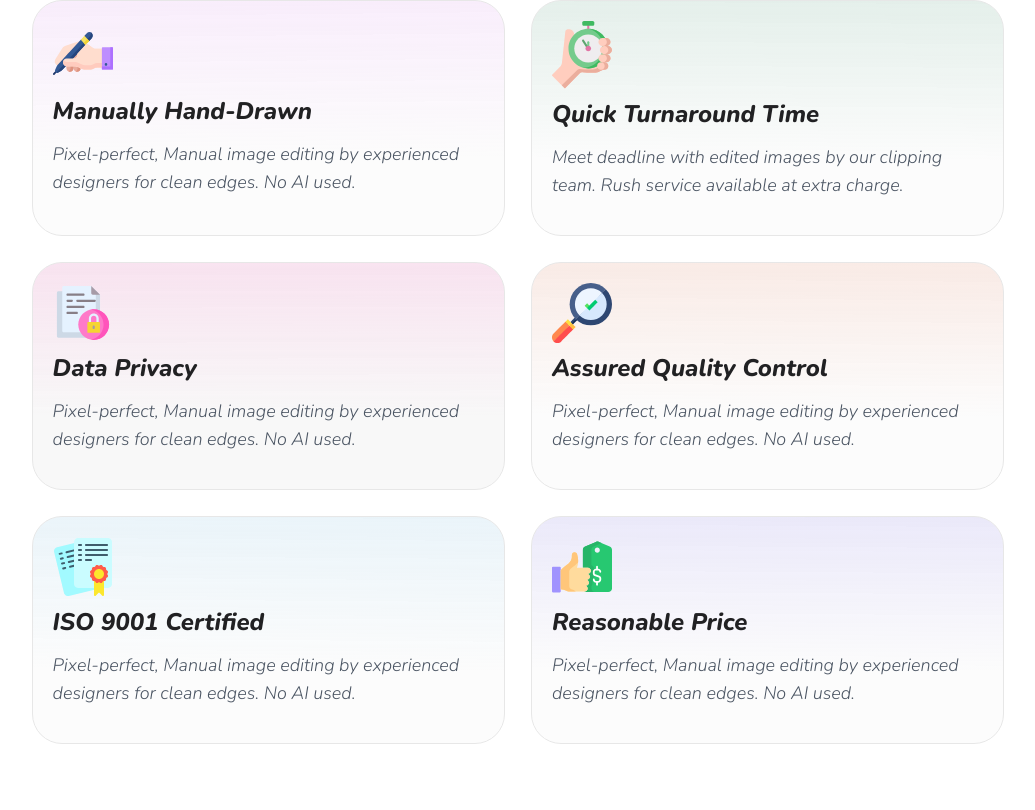
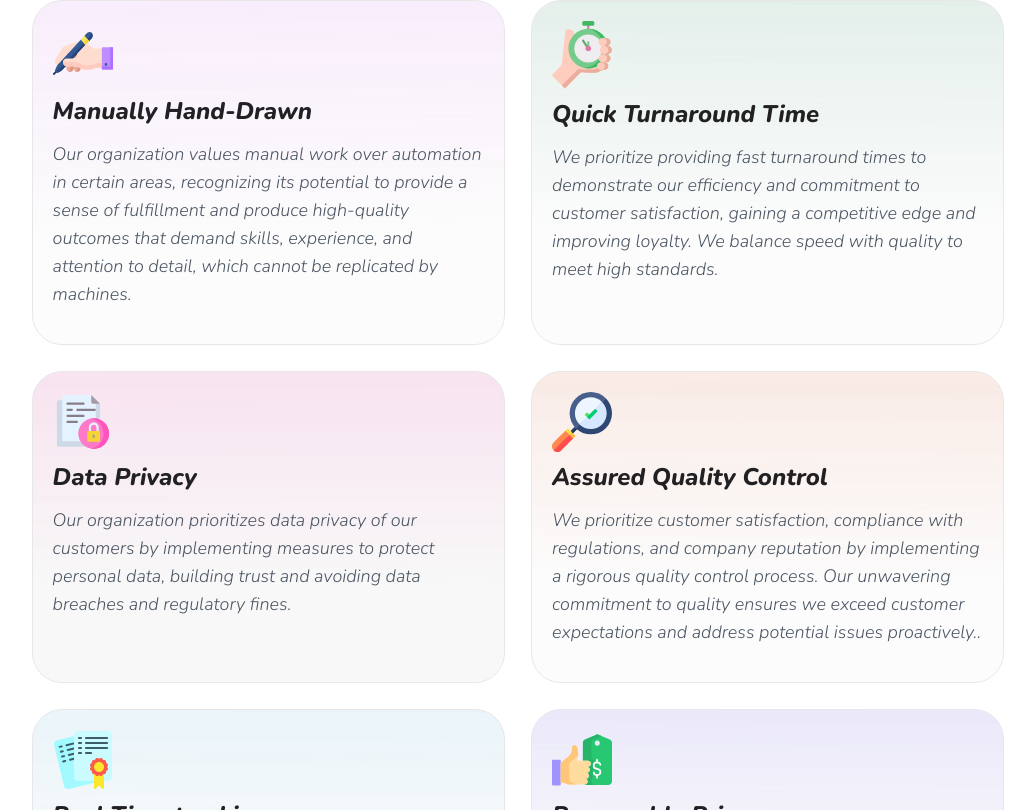
Before and after one commit to Nirmalnio/Shineditz, a React (Create React App) app: page / in a window 1280 px wide. Shown: the part 1570-2380 px from the top of the page, without its empty margins (122-1157 px from the left). Built offline with nearby package versions, Linux system fonts and the light colour scheme.

Commit message:
home page features content changes

```diff
--- a/src/Components/Footer/Footer.jsx
+++ b/src/Components/Footer/Footer.jsx
@@ -1,9 +1,10 @@
 import React from 'react'
+import Logo from ' ../Assets/Images/Shine Logo 3.jpg'
 
 function Footer() {
   return (
     <div>
-
+      {/* <img src={Logo} alt='Shine editz' /> */}
     </div>
   )
 }
--- a/src/pages/Homepage/Homepage.jsx
+++ b/src/pages/Homepage/Homepage.jsx
@@ -2,6 +2,7 @@ import React from 'react'
 import { Link } from 'react-router-dom'
 import Header from '../../Components/Head/Header'
 import "./homepage.css"
+
 import Carousel from 'react-bootstrap/Carousel';
 import silder1 from "../../Assets/Images/Banner 1.jpg"
 import silder2 from "../../Assets/Images/Banner 2.jpg"
@@ -13,41 +14,43 @@ import serives3 from "../../Assets/Images/retouch image.jpg"
 import serives4 from "../../Assets/Images/shadow.jpg"
 import serives5 from "../../Assets/Images/color-correction.jpg"
 
-import { handicon,Quick,data,Assured,iso,price } from '../../Assets/icon';
+import { handicon, Quick, data, Assured, iso, price } from '../../Assets/icon';
+
+
 function Homepage() {
 
   const services = [
     {
-    id:1,
+      id: 1,
       headin: "Image Masking",
-    desp:"Prepare for future photo editing with image files you can use for text wrapping, background removal, print media, and the web.",
-    background:"linear-gradient(165.22deg, #CF8BF3 -25.3%, rgba(253, 185, 155, 0.5) 116.66%), rgba(237, 237, 237, 0.2)",
-    image:serives1
+      desp: "Prepare for future photo editing with image files you can use for text wrapping, background removal, print media, and the web.",
+      background: "linear-gradient(165.22deg, #CF8BF3 -25.3%, rgba(253, 185, 155, 0.5) 116.66%), rgba(237, 237, 237, 0.2)",
+      image: serives1
     },
     {
-    id:2,
+      id: 2,
       headin: "Ghost Mannequin",
-    desp:"Prepare for future photo editing with image files you can use for text wrapping, background removal, print media, and the web.",
-    background:"linear-gradient(165.22deg, #DAFFC4 -25.3%, #95EAFF 116.66%), rgba(237, 237, 237, 0.2)",
-    image:serives2
-  },{
-    id:3,
+      desp: "Prepare for future photo editing with image files you can use for text wrapping, background removal, print media, and the web.",
+      background: "linear-gradient(165.22deg, #DAFFC4 -25.3%, #95EAFF 116.66%), rgba(237, 237, 237, 0.2)",
+      image: serives2
+    }, {
+      id: 3,
       headin: "Photo Retouching",
-    desp:"Prepare for future photo editing with image files you can use for text wrapping, background removal, print media, and the web.",
-    background:"linear-gradient(165.22deg, #FFB443 -25.3%, rgba(255, 242, 129, 0.5) 116.66%), rgba(237, 237, 237, 0.2)",
-    image:serives3
-  },{
-    id:4,
+      desp: "Prepare for future photo editing with image files you can use for text wrapping, background removal, print media, and the web.",
+      background: "linear-gradient(165.22deg, #FFB443 -25.3%, rgba(255, 242, 129, 0.5) 116.66%), rgba(237, 237, 237, 0.2)",
+      image: serives3
+    }, {
+      id: 4,
       headin: "Shadow Creation",
-    desp:"Prepare for future photo editing with image files you can use for text wrapping, background removal, print media, and the web.",
-    background:"linear-gradient(168.36deg, #FFEBCC -22.35%, #FF5A55 121.11%), rgba(237, 237, 237, 0.2)",
-    image:serives4
-  },{
-    id:5,
+      desp: "Prepare for future photo editing with image files you can use for text wrapping, background removal, print media, and the web.",
+      background: "linear-gradient(168.36deg, #FFEBCC -22.35%, #FF5A55 121.11%), rgba(237, 237, 237, 0.2)",
+      image: serives4
+    }, {
+      id: 5,
       headin: "Color Correction ",
-    desp:"Prepare for future photo editing with image files you can use for text wrapping, background removal, print media, and the web.",
-    background:"linear-gradient(165.22deg, #B2FEFA -25.3%, #4579FF 116.66%), rgba(237, 237, 237, 0.2)",
-    image:serives5
+      desp: "Prepare for future photo editing with image files you can use for text wrapping, background removal, print media, and the web.",
+      background: "linear-gradient(165.22deg, #B2FEFA -25.3%, #4579FF 116.66%), rgba(237, 237, 237, 0.2)",
+      image: serives5
     },
 
   ]
@@ -55,7 +58,7 @@ const services = [
 
   return (
     <div>
-        <Header/>
+      <Header />
       <div className='H-ptopdiv'>
         <div className='carousalitems'>
           <Carousel fade>
@@ -109,32 +112,38 @@ const services = [
         <div className='cardssection'>
           <div className='mb-2'>{handicon}</div>
           <span className='cardsechead'>Manually Hand-Drawn</span>
-                      <p className='cardsecdesp'>Pixel-perfect, Manual image editing by experienced designers for clean edges. No AI used.</p>
+          <p className='cardsecdesp'>Our organization values manual work over automation in certain areas,
+          recognizing its potential to provide a sense of fulfillment and produce high-quality outcomes that demand skills, experience, and attention to detail, which cannot be replicated by machines.</p>
         </div>
         <div className='cardssection2'>
           <div className='mb-2'>{Quick}</div>
           <span className='cardsechead'>Quick Turnaround Time</span>
-                      <p className='cardsecdesp'>Meet deadline with edited images by our clipping team. Rush service available at extra charge.</p>
+          <p className='cardsecdesp'>We prioritize providing fast turnaround times to demonstrate our efficiency and commitment to customer satisfaction, gaining a competitive edge and improving loyalty.
+           We balance speed with quality to meet high standards.</p>
         </div>
         <div className='cardssection3'>
           <div className='mb-2'>{data}</div>
           <span className='cardsechead'>Data Privacy</span>
-                      <p className='cardsecdesp'>Pixel-perfect, Manual image editing by experienced designers for clean edges. No AI used.</p>
+          <p className='cardsecdesp'>Our organization prioritizes data privacy of our customers by implementing measures
+           to protect personal data, building trust and avoiding data breaches and regulatory fines.</p>
         </div>
         <div className='cardssection4'>
           <div className='mb-2'>{Assured}</div>
           <span className='cardsechead'>Assured Quality Control</span>
-                      <p className='cardsecdesp'>Pixel-perfect, Manual image editing by experienced designers for clean edges. No AI used.</p>
+          <p className='cardsecdesp'>We prioritize customer satisfaction, compliance with regulations, and company reputation by implementing a rigorous quality control process.
+          Our unwavering commitment to quality ensures we exceed customer expectations and address potential issues proactively..</p>
         </div>
         <div className='cardssection5'>
           <div className='mb-2'>{iso}</div>
-                      <span className='cardsechead'>ISO 9001 Certified</span>
-                      <p className='cardsecdesp'>Pixel-perfect, Manual image editing by experienced designers for clean edges. No AI used.</p>
+          <span className='cardsechead'> Real Time tracking </span>
+          <p className='cardsecdesp'>Real-time tracking can provide valuable insights and improve decision-making by providing instant access to data.
+            However, it is important to ensure that privacy concerns are addressed, and that data is secured and used ethically.</p>
         </div>
         <div className='cardssection6'>
           <div className='mb-2'>{price}</div>
           <span className='cardsechead'>Reasonable Price</span>
-                      <p className='cardsecdesp'>Pixel-perfect, Manual image editing by experienced designers for clean edges. No AI used.</p>
+          <p className='cardsecdesp'>Our belief is that a reasonable price should be fair and justifiable for both the customer and the business,
+          reflecting the product or service value, while also being competitive in the market and allowing for a reasonable profit margin.</p>
         </div>
       </div>
 
@@ -144,9 +153,9 @@ const services = [
         <p> Experience Personalized and Creative Photo Retouching by our Skilled Editors,
           Using Innovative Techniques that Produce Standout Results</p>
         <div>
-               {services.map((item,id)=>{
-                return(
-                <div className='servisecard' key={id} style={{background:`${item?.background}`}}>
+          {services.map((item, id) => {
+            return (
+              <div className='servisecard' key={id} style={{ background: `${item?.background}` }}>
                 <div className='servicetxts'>
                   <h5>{item?.headin}</h5>
                   <p>{item?.desp}</p>
--- a/src/pages/contact/contact.jsx
+++ b/src/pages/contact/contact.jsx
@@ -88,11 +88,11 @@ function Contact() {
         <div className='carddisplay'>
           <div className='contactcard'>
             <h3 cardh6>Locate us </h3>
-            <small>No 14, 17th Main Rd, Sector 3, HSR Layout,
-              Bengaluru,Karnataka 560102</small>
+            <small>No 662, 9th Main Rd, Sector 7, HSR Layout,
+              Bengaluru,Karnataka 560 102</small>
               <h3>Ring us,</h3>
               <small>
-              +91 098349 38257
+              +91 99725 64671
               </small>
               <h3>Follow Us</h3>
 
@@ -102,9 +102,9 @@ function Contact() {
           <div className='contactcard'>
           <h3 cardh6>Mails for you,</h3>
             <h6>Orders</h6>
-            <d className='mail' >ordersshineditz@gmail.com</d>
+            <d className='mail' >info@shineditz.com</d>
             <h6>Support</h6>
-            <d className='mail'>support@shineditz.com </d> <br></br>
+            <d className='mail'>shhineditz@gmail.com </d> <br></br>
 
             <button className='button2'>Check out the services we offer</button>
           </div>
```
Lines whose indentation alone changed are shown as unchanged.
